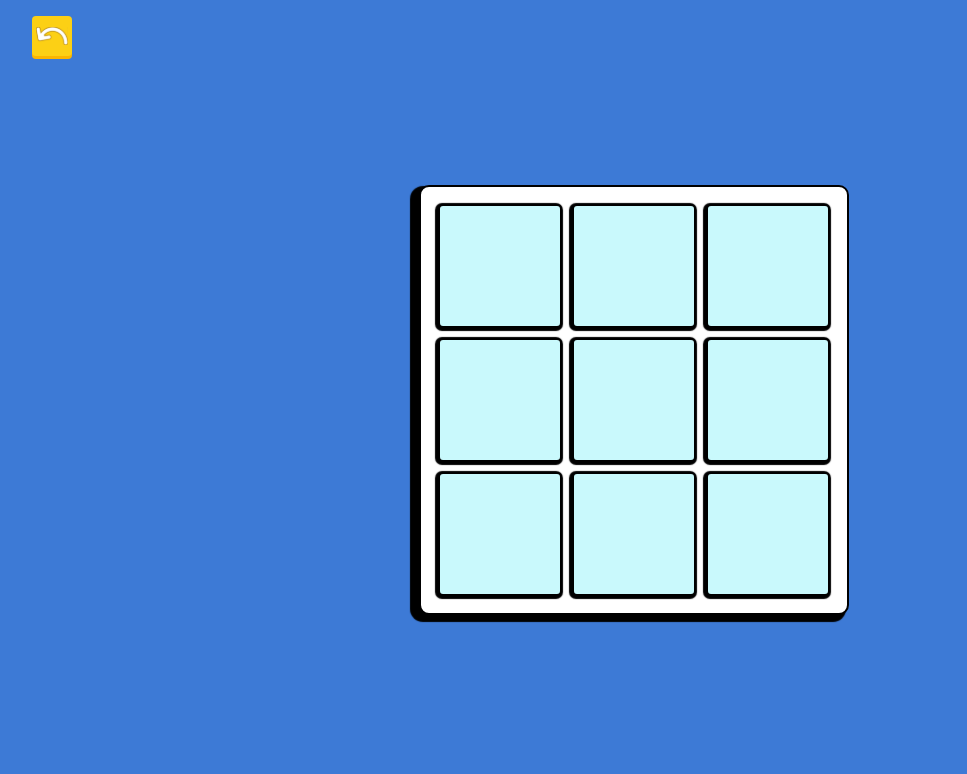
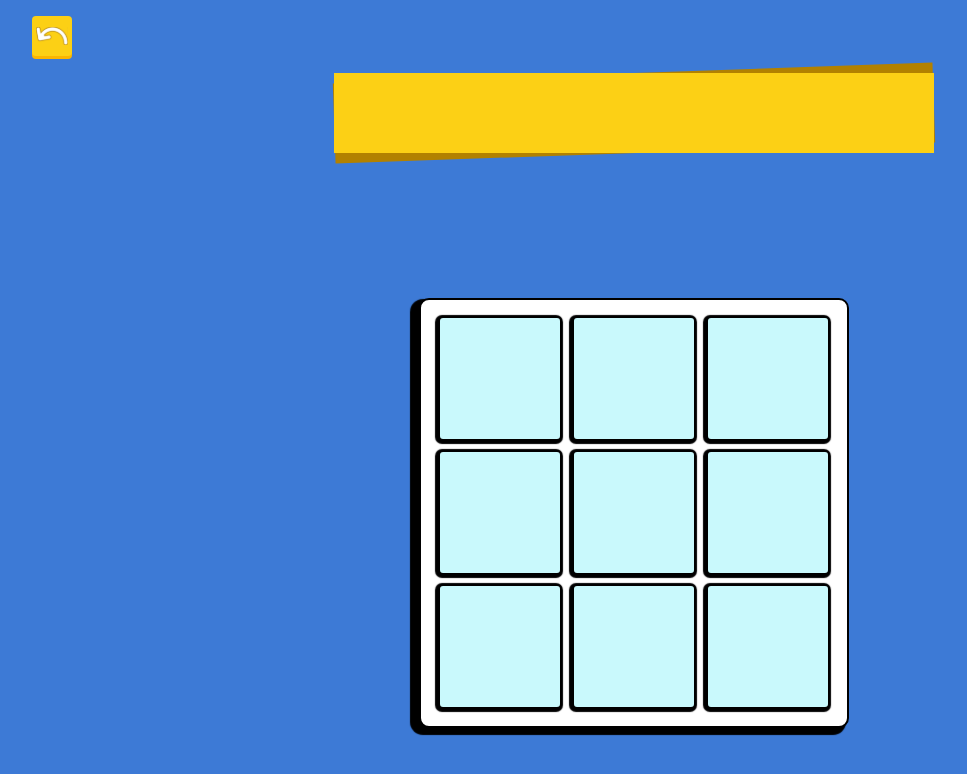
Before and after one commit to Avib315/Tic-Tac-Toe-, a React (Vite) app: page /solo-game in a window 1280 px wide. Shown: the top 774 px of the page, without its empty margins (6-973 px from the left). Built offline with nearby package versions, Linux system fonts and the light colour scheme.

Commit message:
add loading screen

```diff
--- a/src/App.jsx
+++ b/src/App.jsx
@@ -1,29 +1,30 @@
-import React from 'react'
-import { Route, Routes } from 'react-router-dom'
-import './App.scss'
-import {MainPage} from "./pages/MainPage/mainPage"
-import { WellcomePage } from './pages/WellcomePage/wellcomePage'
-import { GamePage } from './pages/GamePage/gamePage'
-import { LobbyPage } from './pages/LobbyPage/lobbyPage'
-import { CreateNewGamePage } from './pages/CreateNewGamePage/createNewGamePage'
-import { ChoosePlayerPage } from './pages/ChoosePlayerPage/choosePlayerPage'
+import React from "react";
+import { Route, Routes } from "react-router-dom";
+import "./App.scss";
+import { MainPage } from "./pages/MainPage/mainPage";
+import { WellcomePage } from "./pages/WellcomePage/wellcomePage";
+import { GamePage } from "./pages/GamePage/gamePage";
+import { LobbyPage } from "./pages/LobbyPage/lobbyPage";
+import { CreateNewGamePage } from "./pages/CreateNewGamePage/createNewGamePage";
+import { ChoosePlayerPage } from "./pages/ChoosePlayerPage/choosePlayerPage";
+import { WatingForGame } from "./pages/WatingForGame/watingForGame";
 
 function App() {
-
   return (
     <>
-      <div className='App'>
-      <Routes>
-        <Route path='/' element={<WellcomePage/>}/>
-        <Route path='/manu' element={<MainPage/>}/>
-        <Route path='/lobby-game' element={<LobbyPage/>}/>
-        <Route path='/choose-player' element={<ChoosePlayerPage/>}/>
-        <Route path='/solo-game' element={<GamePage/>}/>
-        <Route path='/create-game' element={<CreateNewGamePage/>}/>
-      </Routes>
+      <div className="App">
+        <Routes>
+          <Route path="/" element={<WellcomePage />} />
+          <Route path="/manu" element={<MainPage />} />
+          <Route path="/lobby-game" element={<LobbyPage />} />
+          <Route path="/choose-player" element={<ChoosePlayerPage />} />
+          <Route path="/solo-game" element={<GamePage />} />
+          <Route path="/create-game" element={<CreateNewGamePage />} />
+          <Route path="/waiting-for-game" element={<WatingForGame />} />
+        </Routes>
       </div>
     </>
-  )
+  );
 }
 
-export default App
+export default App;
--- a/src/components/Loading/loading.jsx
+++ b/src/components/Loading/loading.jsx
@@ -1,5 +1,5 @@
-import React from 'react';
-import './loading.scss';
+import React from "react";
+import "./loading.scss";
 
 const Loading = () => {
   return (
--- /dev/null
+++ b/src/components/TitleHolder/titleHolder.jsx
@@ -0,0 +1,9 @@
+import "./titleHolder.scss";
+
+export const TitleHolder = ({ childern }) => {
+  return (
+    <div className="titleHolder">
+      <div className="titleHolderChild">{childern}</div>
+    </div>
+  );
+};
--- /dev/null
+++ b/src/components/TitleHolder/titleHolder.scss
@@ -0,0 +1,18 @@
+.titleHolder {
+  background-color: #fcd015;
+  width: 100%;
+  height: 10vh;
+  // transform: rotate(-2deg); /* Tilt the box */
+  position: relative;
+
+  .titleHolderChild {
+    position: absolute;
+    top: 0;
+    left: 0;
+    width: 100%;
+    height: 100%;
+    background-color: #b28100;
+    transform: rotate(-2deg); /* Counter-tilt the background */
+    z-index: -1; /* Place the background behind the yellow box */
+  }
+}
--- a/src/pages/GamePage/gamePage.jsx
+++ b/src/pages/GamePage/gamePage.jsx
@@ -1,11 +1,14 @@
 import "./gamePage.scss";
-import {Board} from "../../components/Board/board"
+import { Board } from "../../components/Board/board";
 import { BackButton } from "../../components/BackButton/backButton";
+import { TitleHolder } from "../../components/TitleHolder/titleHolder";
 
-export const GamePage = ({ }) => {
-    return (
-        <div className="GamePage">
-             <BackButton />
-            <Board/>
-        </div>)
-}
+export const GamePage = ({}) => {
+  return (
+    <div className="GamePage">
+      <BackButton />
+      <TitleHolder />
+      <Board />
+    </div>
+  );
+};
--- /dev/null
+++ b/src/pages/WatingForGame/watingForGame.jsx
@@ -0,0 +1,18 @@
+import { BackButton } from "../../components/BackButton/backButton";
+import Loading from "../../components/Loading/loading";
+import "./watingForGame.scss";
+
+export const WatingForGame = ({}) => {
+  return (
+    <div className="watingForGame">
+      <BackButton />
+      <div className="loadingAndText">
+        <Loading />
+        <div className="textHolder">
+          <div>WAITING...</div>
+          <div>JOIN TO THE GAME</div>
+        </div>
+      </div>
+    </div>
+  );
+};
--- /dev/null
+++ b/src/pages/WatingForGame/watingForGame.scss
@@ -0,0 +1,49 @@
+.watingForGame {
+  display: flex;
+  flex-direction: column;
+  justify-content: space-around;
+  align-items: center;
+  width: 100%;
+  height: 100%;
+
+  .loadingAndText {
+    display: flex;
+    flex-direction: column;
+    justify-content: center;
+    align-items: center;
+    gap: 50px;
+    .textHolder {
+      display: flex;
+      flex-direction: column;
+      align-items: center;
+
+      gap: 10px;
+      div {
+        font-size: 22px;
+        color: white;
+        font-family: "Regular";
+
+        text-shadow: rgb(0, 0, 0) 3px 0px 0px,
+          rgb(0, 0, 0) 2.83487px 0.981584px 0px,
+          rgb(0, 0, 0) 2.35766px 1.85511px 0px,
+          rgb(0, 0, 0) 1.62091px 2.52441px 0px,
+          rgb(0, 0, 0) 0.705713px 2.91581px 0px,
+          rgb(0, 0, 0) -0.287171px 2.98622px 0px,
+          rgb(0, 0, 0) -1.24844px 2.72789px 0px,
+          rgb(0, 0, 0) -2.07227px 2.16926px 0px,
+          rgb(0, 0, 0) -2.66798px 1.37182px 0px,
+          rgb(0, 0, 0) -2.96998px 0.42336px 0px,
+          rgb(0, 0, 0) -2.94502px -0.571704px 0px,
+          rgb(0, 0, 0) -2.59586px -1.50383px 0px,
+          rgb(0, 0, 0) -1.96093px -2.27041px 0px,
+          rgb(0, 0, 0) -1.11013px -2.78704px 0px,
+          rgb(0, 0, 0) -0.137119px -2.99686px 0px,
+          rgb(0, 0, 0) 0.850987px -2.87677px 0px,
+          rgb(0, 0, 0) 1.74541px -2.43999px 0px,
+          rgb(0, 0, 0) 2.44769px -1.73459px 0px,
+          rgb(0, 0, 0) 2.88051px -0.838247px 0px;
+        // letter-spacing: 2px;
+      }
+    }
+  }
+}
```
